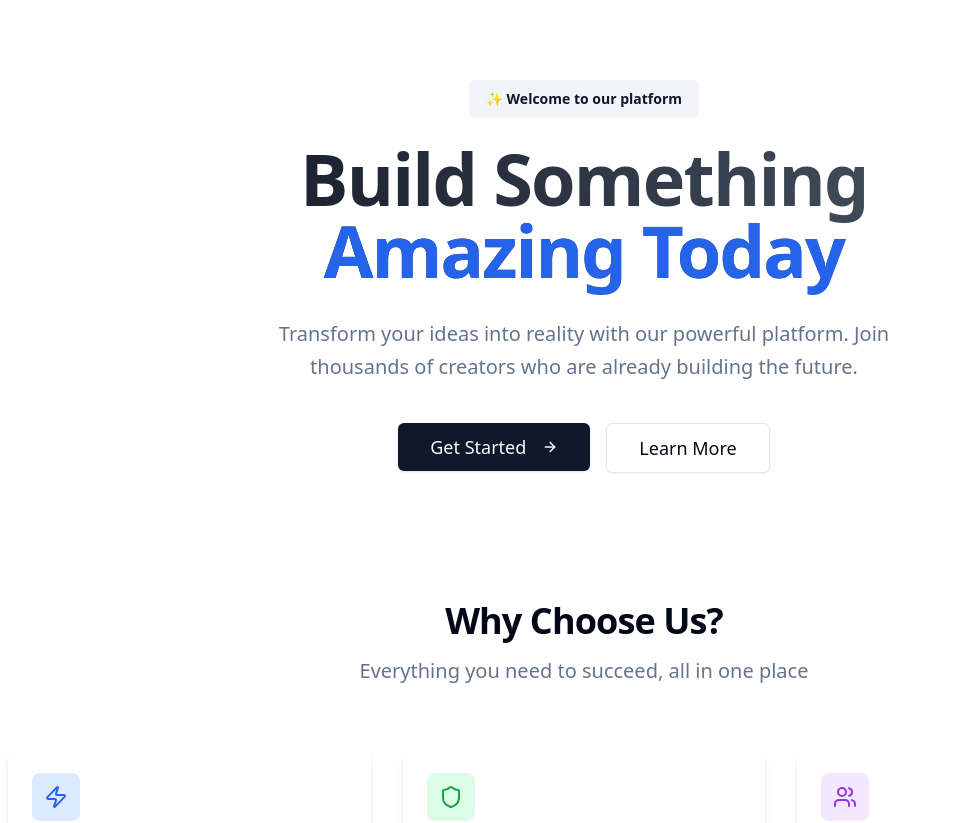
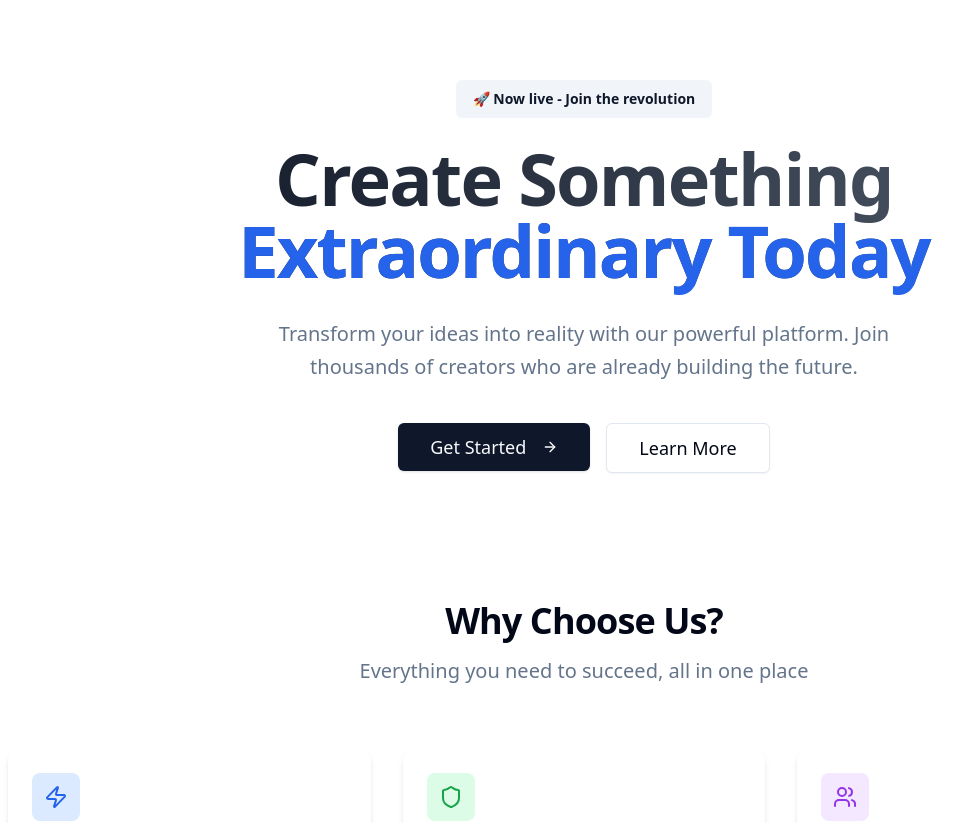
Before and after one commit to magnolia-AI/hello123-1qM1A, a Next.js app: page / in a window 1280 px wide. Shown: the top 823 px of the page, without its empty margins (56-1018 px from the left). Built offline with nearby package versions, Linux system fonts and the light colour scheme.

Commit message:
Update files after message

```diff
--- a/app/page.tsx
+++ b/app/page.tsx
@@ -11,12 +11,12 @@ export default function Home() {
       {/* Hero Section */}
       <section className="container mx-auto px-4 pt-20 pb-32">
         <div className="max-w-4xl mx-auto text-center">
-          <Badge variant="secondary" className="mb-6 px-4 py-2 text-sm">
-            ✨ Welcome to our platform
+          <Badge variant="secondary" className="mb-6 px-4 py-2 text-sm animate-pulse">
+            🚀 Now live - Join the revolution
           </Badge>
           <h1 className="text-5xl font-bold tracking-tight lg:text-7xl bg-gradient-to-r from-gray-900 to-gray-600 bg-clip-text text-transparent">
-            Build Something
-            <span className="block text-blue-600">Amazing Today</span>
+            Create Something
+            <span className="block text-blue-600">Extraordinary Today</span>
           </h1>
           <p className="mt-8 text-xl text-muted-foreground max-w-2xl mx-auto leading-relaxed">
             Transform your ideas into reality with our powerful platform.
```
